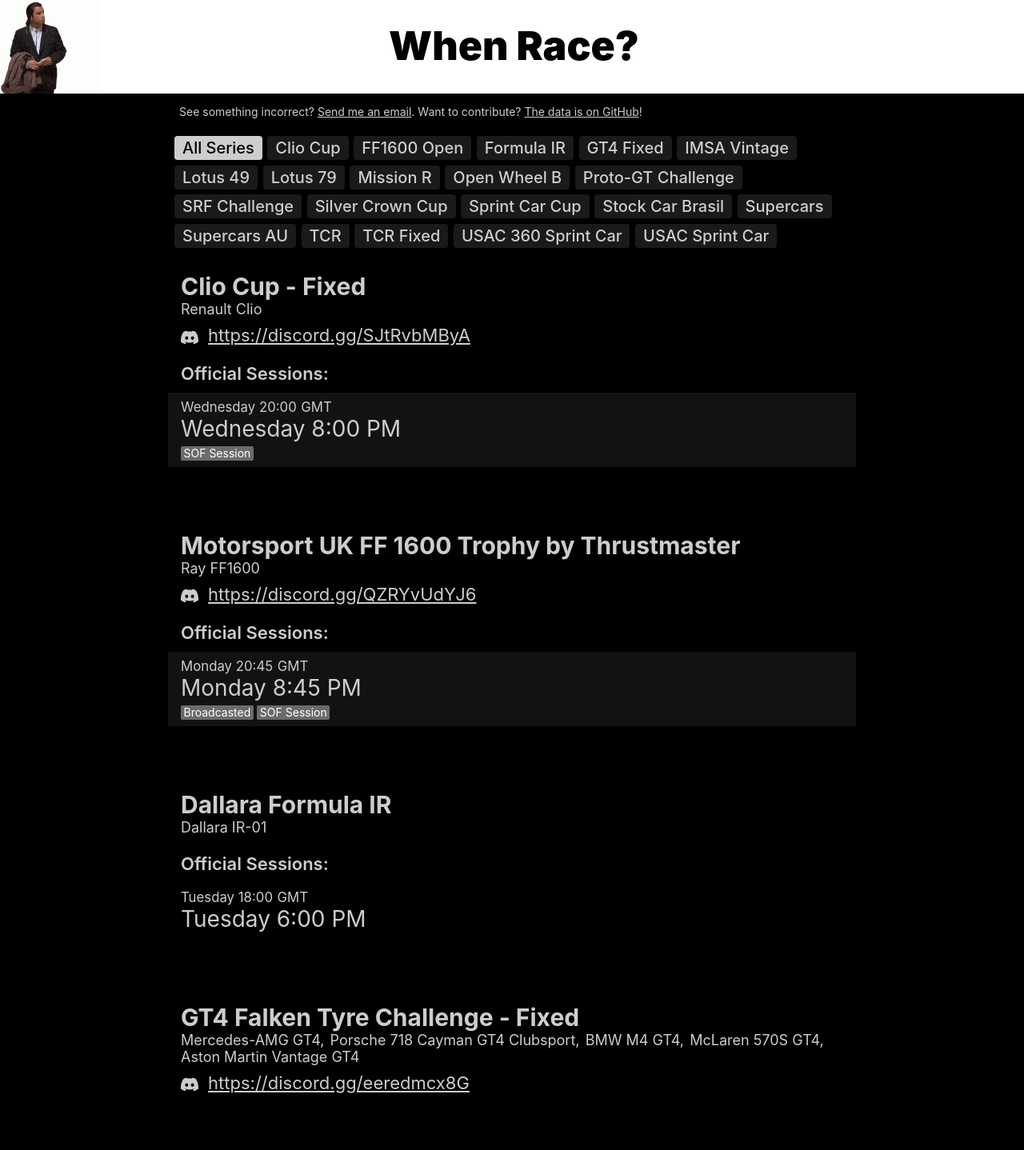
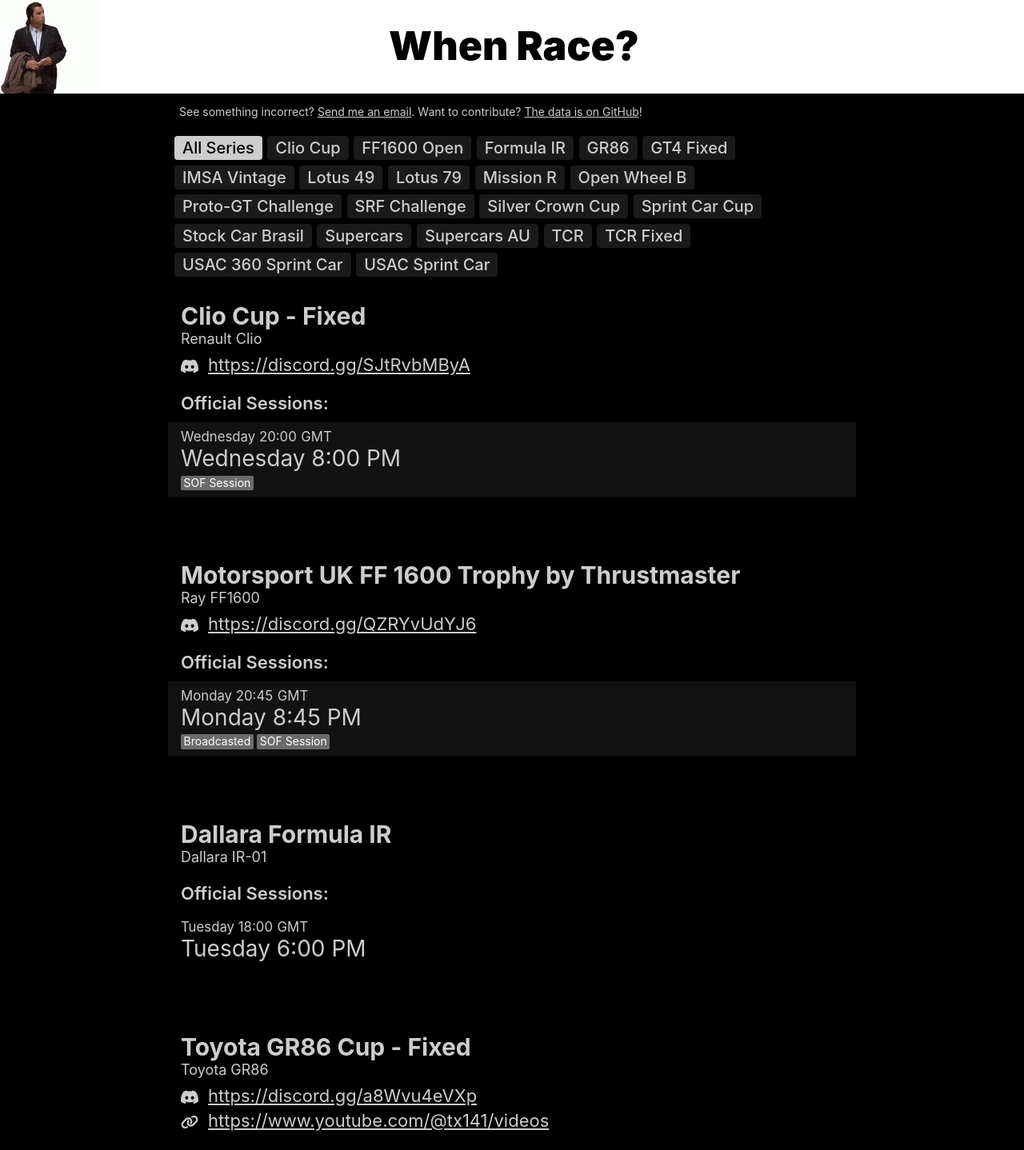
Before and after one commit to jamiehs/whenrace, a React (Create React App) app: page / in a window 1280 px wide. Shown: the part 3-1441 px from the top of the page at 80% size. Built offline with nearby package versions, Linux system fonts and the light colour scheme.

Commit message:
Add GR86

```diff
--- a/src/data/official-sessions.js
+++ b/src/data/official-sessions.js
@@ -129,6 +129,23 @@ const officials = [
             {
                 sessionDay: TUE,
                 sessionTimeGmt: '00:45',
+            },
+        ]
+    },
+    {
+        seriesId: 'gr86',
+        shortLabel: 'GR86',
+        label: 'Toyota GR86 Cup - Fixed',
+        cars: ["Toyota GR86"],
+        links: {
+            discord: 'https://discord.gg/a8Wvu4eVXp',
+            broadcast: 'https://www.youtube.com/@tx141/videos'
+        },
+        sessions: [
+            {
+                sessionDay: SAT,
+                sessionTimeGmt: '20:45',
+                notes: [SOF]
             },
         ]
     },
```
